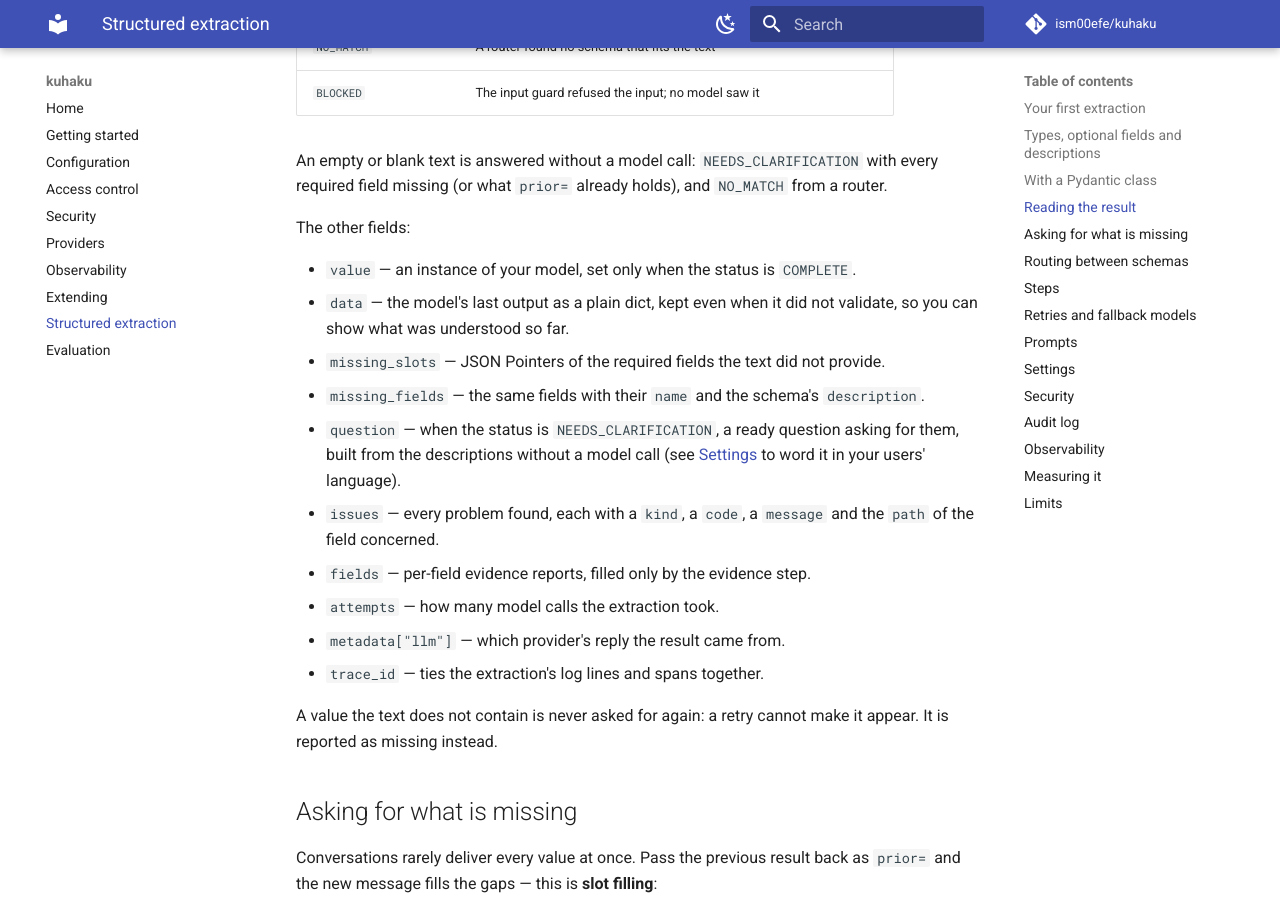
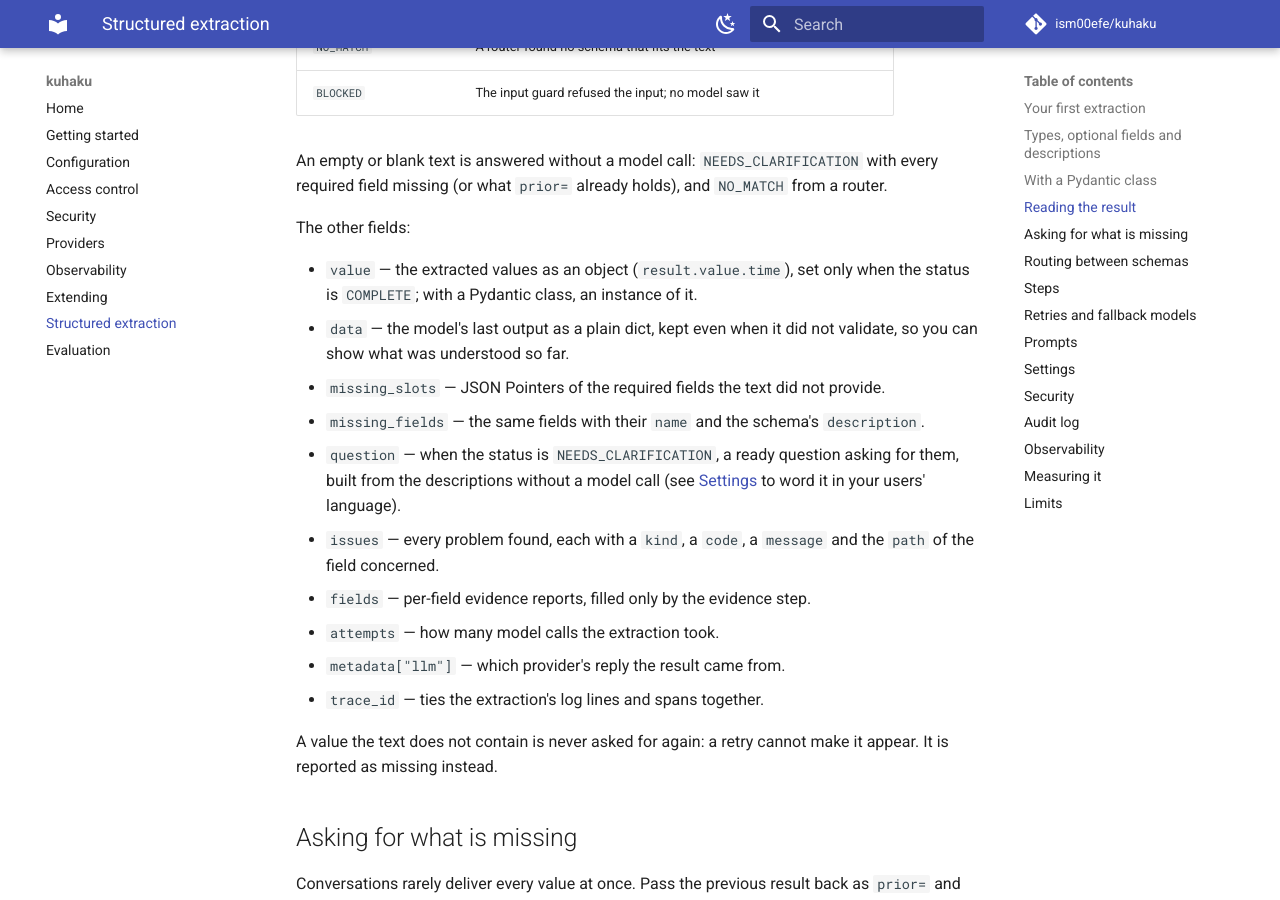
Before and after one commit to ism00efe/kuhaku, an MkDocs documentation site: the page built from docs/extraction.md, in a window 1280 px wide and 900 px high, scrolled down 2102 px. Built offline with MkDocs 1.6.1 and Material for MkDocs 9.7.7, drawn with Linux system fonts in a browser that asks for light colours; comment, search, counter and statistics services are not loaded.

Commit message:
docs(extraction): describe result.value without assuming a class
Co-Authored-By: Claude Opus 5.5 <noreply@anthropic.com>

```diff
--- a/docs/extraction.md
+++ b/docs/extraction.md
@@ -97,7 +97,8 @@ required field missing (or what `prior=` already holds), and `NO_MATCH` from a r
 
 The other fields:
 
-- `value` — an instance of your model, set only when the status is `COMPLETE`.
+- `value` — the extracted values as an object (`result.value.time`), set only when the
+  status is `COMPLETE`; with a Pydantic class, an instance of it.
 - `data` — the model's last output as a plain dict, kept even when it did not validate,
   so you can show what was understood so far.
 - `missing_slots` — JSON Pointers of the required fields the text did not provide.
```
